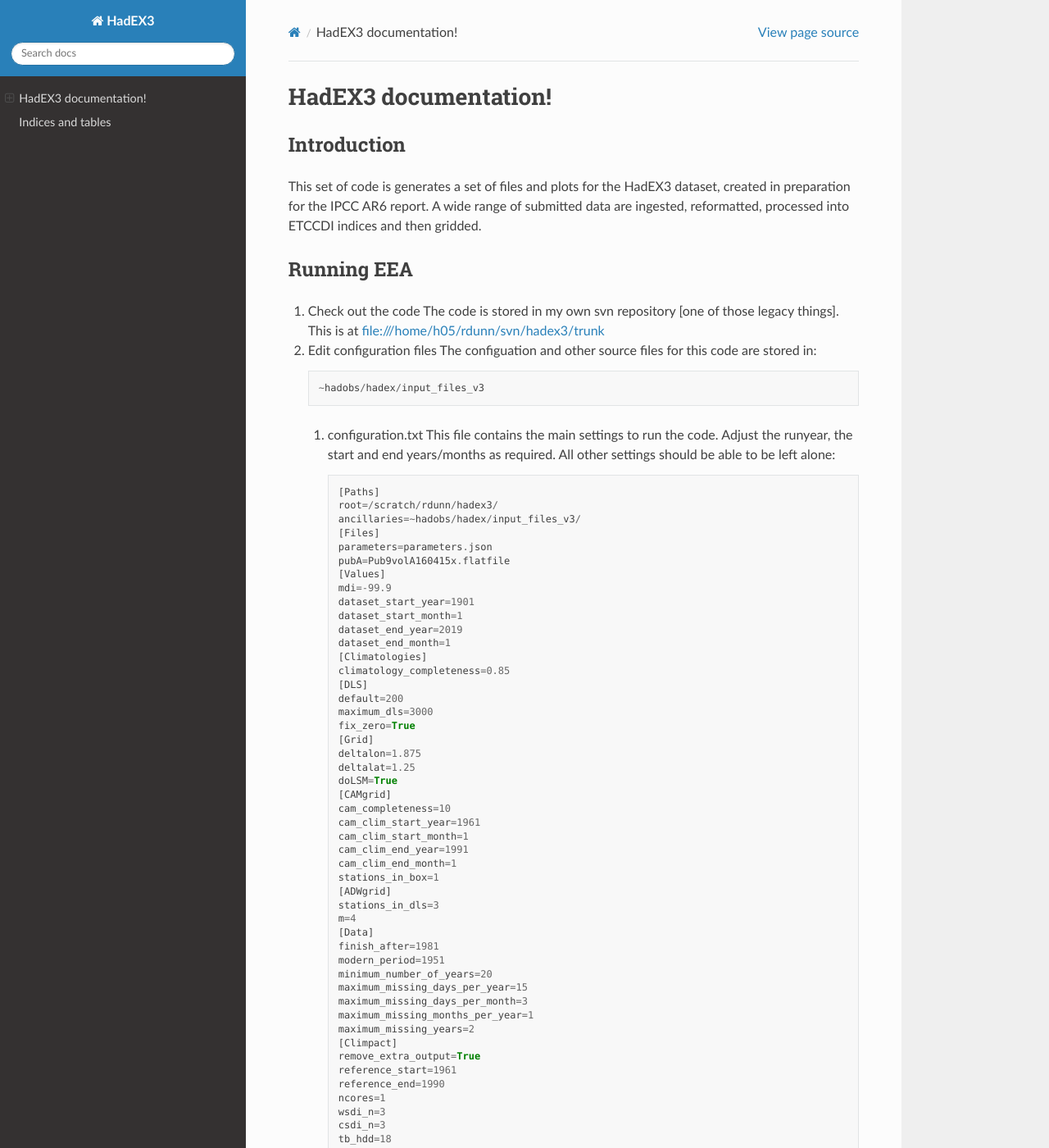
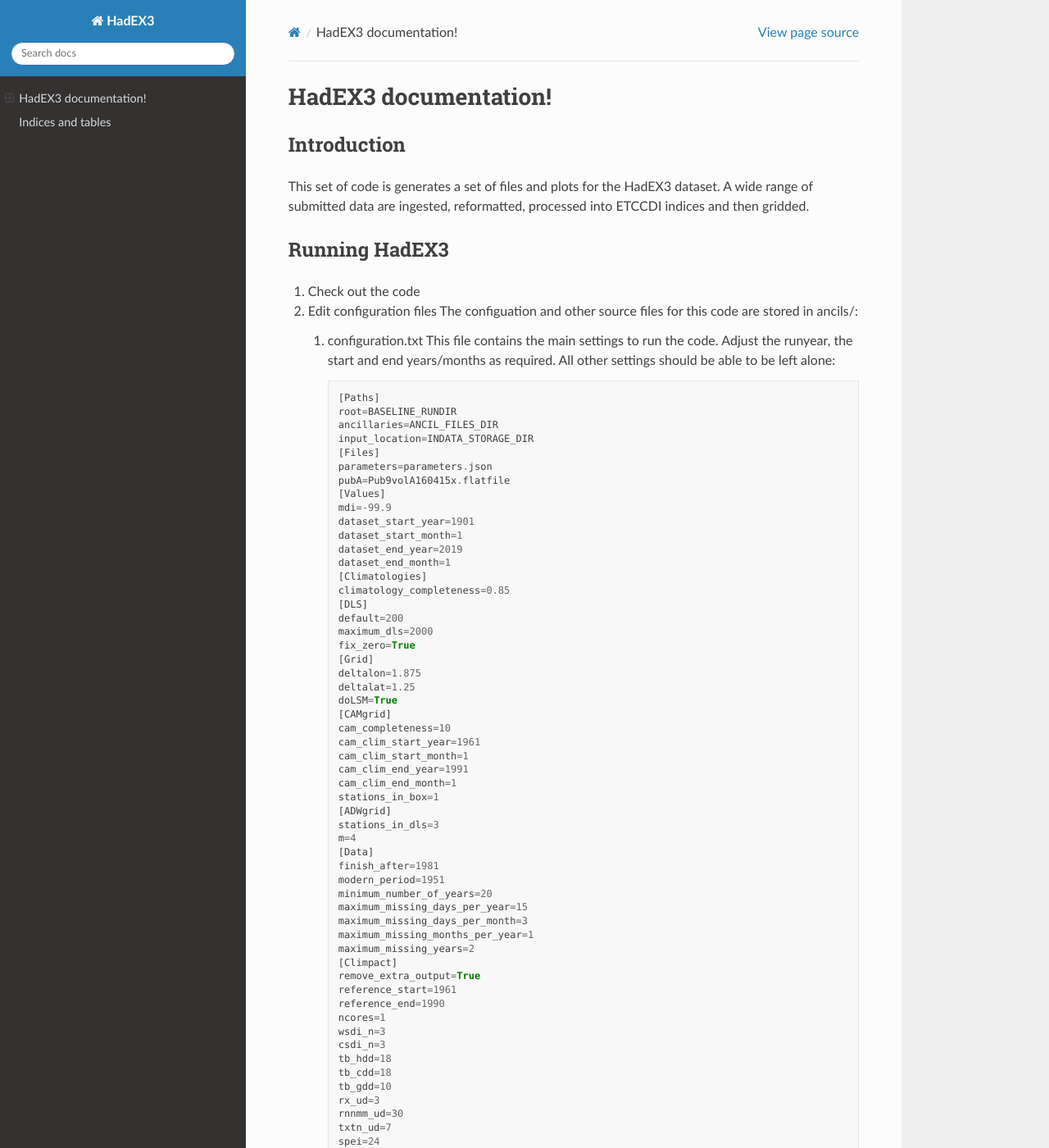
Before and after one commit to rjhd2/HadEX3, a Sphinx documentation site: the page built from docs/source/index.rst, in a window 1280 px wide and 1400 px high. Shown: the whole window at 82% size. Built offline with Sphinx 7.4.7 and the Read the Docs theme 2.0.0, drawn with Linux system fonts in a browser that asks for light colours; some of the changed text lies outside the part shown.

Commit message:
updating docs for external use

```diff
--- a/docs/source/index.rst
+++ b/docs/source/index.rst
@@ -10,22 +10,17 @@
 ------------
 
 This set of code is generates a set of files and plots for the HadEX3
-dataset, created in preparation for the IPCC AR6 report.  A wide range
-of submitted data are ingested, reformatted, processed into ETCCDI
+dataset.  A wide range of submitted data are ingested, reformatted, processed into ETCCDI
 indices and then gridded.
 
-Running EEA
+Running HadEX3
 -----------
 
 1. Check out the code
-   The code is stored in my own svn repository [one of those legacy
-   things].  This is at file:///home/h05/rdunn/svn/hadex3/trunk
 
 2. Edit configuration files
    The configuation and other source files for this code are stored
-   in::
-
-   ~hadobs/hadex/input_files_v3
+   in ancils/::
 
    1. configuration.txt
       This file contains the main settings to run the code.  Adjust
@@ -33,8 +28,9 @@
       other settings should be able to be left alone::
 
         [Paths]
-        root=/scratch/rdunn/hadex3/
-        ancillaries=~hadobs/hadex/input_files_v3/
+        root=BASELINE_RUNDIR
+        ancillaries=ANCIL_FILES_DIR
+        input_location=INDATA_STORAGE_DIR
         [Files]
         parameters=parameters.json
         pubA=Pub9volA160415x.flatfile
@@ -48,7 +44,7 @@
         climatology_completeness=0.85
         [DLS]
         default=200
-        maximum_dls=3000
+        maximum_dls=2000
         fix_zero=True
         [Grid]
         deltalon=1.875
@@ -91,7 +87,17 @@
         [GHCND]
         hcn=True
         gsn=True
-
+        [PLOTS]
+        trend_start=1950
+        trend_end=2018
+        trend_completeness=0.66
+        trend_final_year=2009
+        watermark=False
+        fontsize=14
+        hadex_loc=HADEX_DIR
+        hadex2_loc=HADEX2_DIR
+        ghcndex_loc=GHCNDEX_DIR
+        era5_loc=ERA5_DIR
 
    2. parameters.json
       This contains the list of the latitude bands in one step and the
@@ -109,22 +115,6 @@
    5. land_mask_15min.msk
       A land-sea mask at 15min (0.25 degree) resolution used to build
       one for the grid size used.
-
-Using the Rose Suite
---------------------
-
-It will be easiest to use the Rose suite mi-au039 to run all this code
-for you.  However, this does depend on having write access to the svn
-repository where the code is kept, as some of the settings are hard
-coded (at the moment!).
-
-1. Check out the Rose suite *mi-au039*
-2. Update the input files as outlined above
-3. Run the following from inside your roses/mi-au039 directory::
-   rose suite-run
-
-Should take about 48-72 hours.  The multiple indices lends to a
-parallised system, and so I do not recommend running this by hand.
 
 
 Scripts
```
